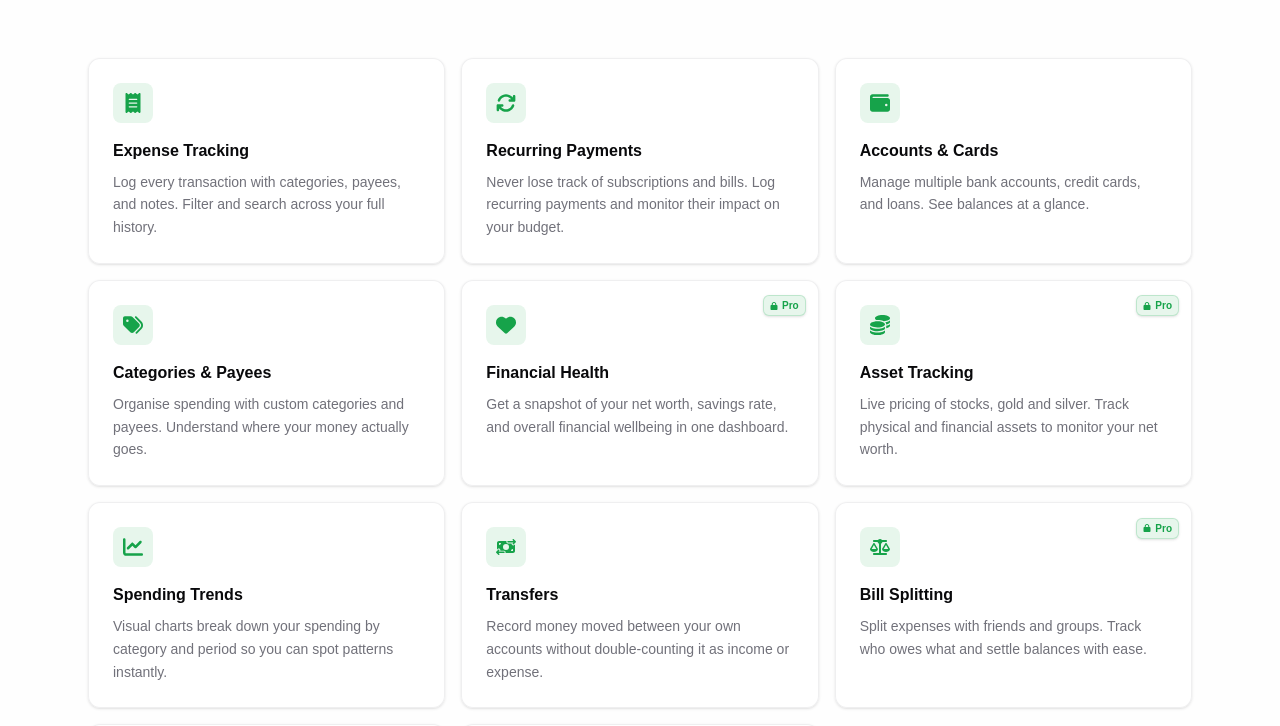
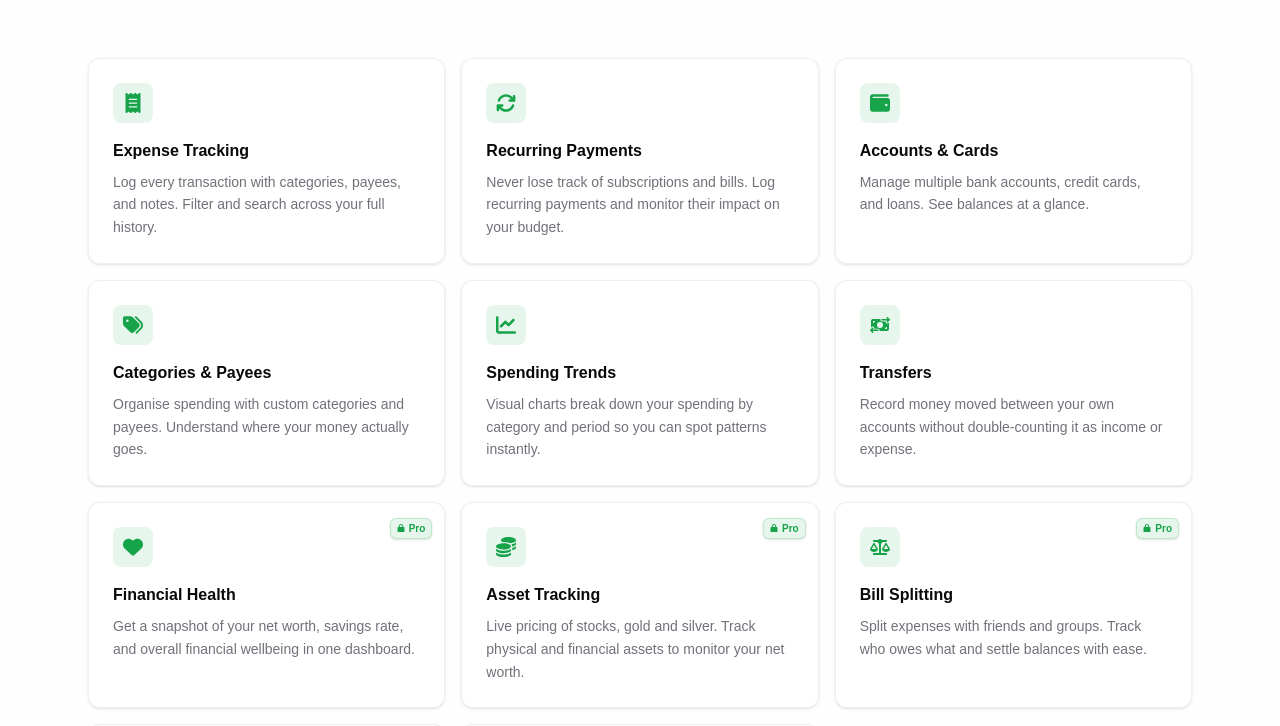
Before and after one commit to binayabaral/expensesync, a Next.js app: page / in a window 1280 px wide. Shown: the part 2107-2833 px from the top of the page. Built offline with nearby package versions, Linux system fonts and the light colour scheme; no server answers.

Commit message:
fix: features order in homepage

```diff
--- a/app/page.tsx
+++ b/app/page.tsx
@@ -232,6 +232,18 @@ export default async function LandingPage() {
                   'Organise spending with custom categories and payees. Understand where your money actually goes.'
               },
               {
+                icon: FaChartLine,
+                title: 'Spending Trends',
+                description:
+                  'Visual charts break down your spending by category and period so you can spot patterns instantly.'
+              },
+              {
+                icon: FaMoneyBillTransfer,
+                title: 'Transfers',
+                description:
+                  'Record money moved between your own accounts without double-counting it as income or expense.'
+              },
+              {
                 icon: FaHeart,
                 title: 'Financial Health',
                 description:
@@ -244,18 +256,6 @@ export default async function LandingPage() {
                 description:
                   'Live pricing of stocks, gold and silver. Track physical and financial assets to monitor your net worth.',
                 pro: true
-              },
-              {
-                icon: FaChartLine,
-                title: 'Spending Trends',
-                description:
-                  'Visual charts break down your spending by category and period so you can spot patterns instantly.'
-              },
-              {
-                icon: FaMoneyBillTransfer,
-                title: 'Transfers',
-                description:
-                  'Record money moved between your own accounts without double-counting it as income or expense.'
               },
               {
                 icon: FaScaleBalanced,
```
